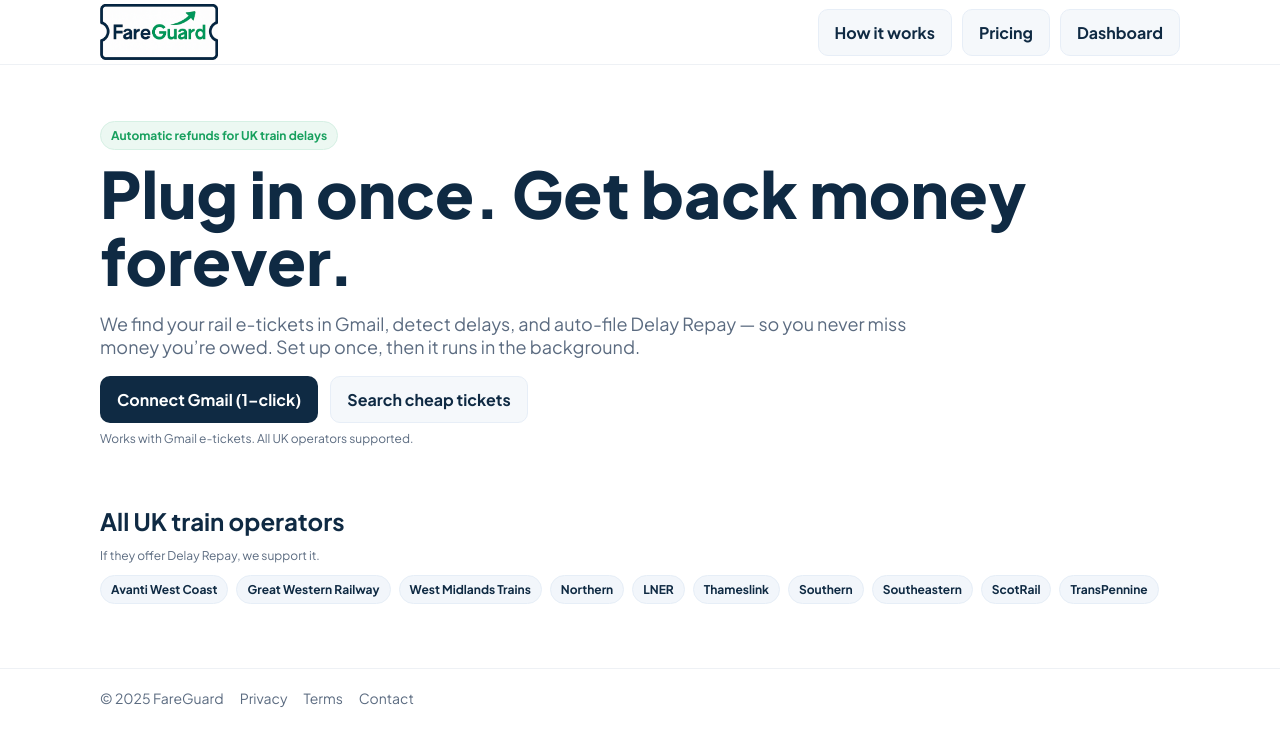
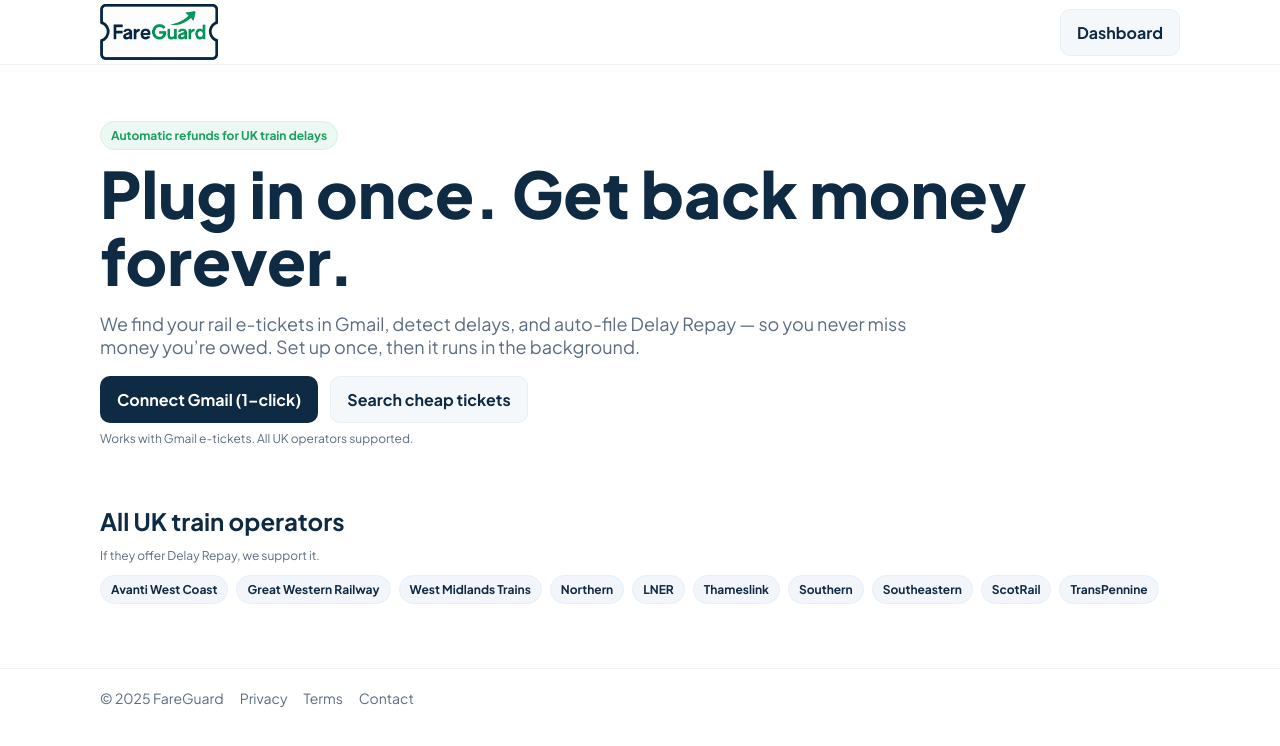
Before and after one commit to fareguard/fg-rail-pwa-starter, a Next.js app: page / in a window 1280 px wide. Shown: the top 746 px of the page. Built offline with nearby package versions, Linux system fonts and the light colour scheme; no server answers.

Commit message:
Update page.tsx

```diff
--- a/app/page.tsx
+++ b/app/page.tsx
@@ -28,8 +28,6 @@ export default function Home() {
             />
           </div>
           <div className="navActions">
-            <Link className="btn btnGhost" href="/how-it-works">How it works</Link>
-            <Link className="btn btnGhost" href="/pricing">Pricing</Link>
             <Link className="btn btnGhost" href="/dashboard">Dashboard</Link>
           </div>
         </div>
```
